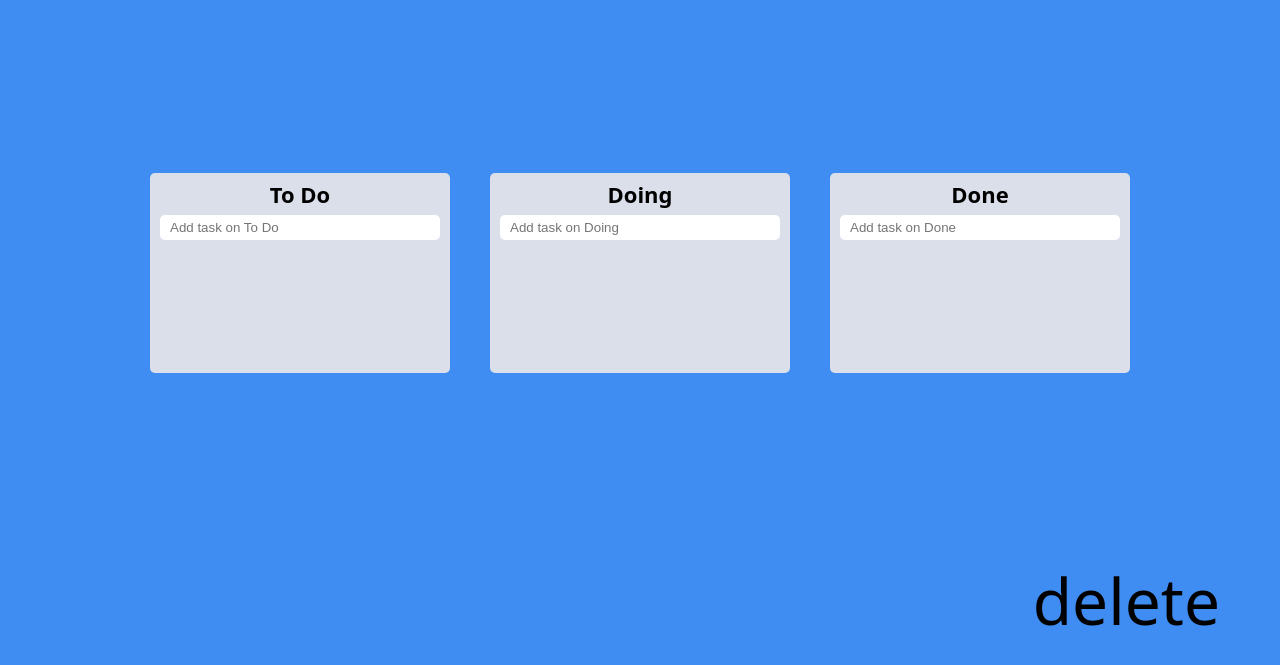
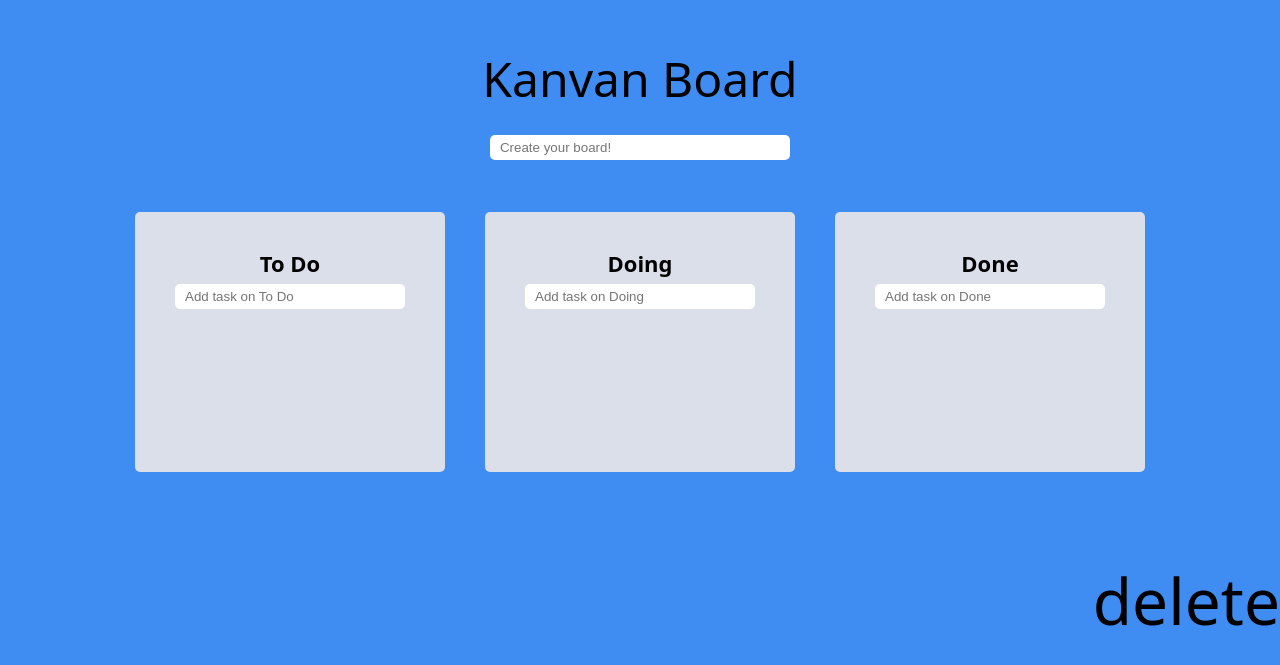
Before and after one commit to lovers2020/React-Trello, a React (Create React App) app: page / in a window 1280 px wide. Shown: the part 127-792 px from the top of the page. Built offline with nearby package versions, Linux system fonts and the light colour scheme; the HTML template or start-up script is replaced by a standard one.

Commit message:
Update file

```diff
--- a/src/App.tsx
+++ b/src/App.tsx
@@ -2,27 +2,26 @@ import { ThemeProvider, createGlobalStyle, styled } from "styled-components";
 import { useRecoilState, useRecoilValue } from "recoil";
 import { DragDropContext, DropResult, Droppable } from "react-beautiful-dnd";
 import reset from "styled-reset";
-import { IToDoState, toDoState } from "./atoms";
+import { toDoState } from "./atoms";
 import Board from "./components/Board";
-import deleteCard from "./components/deleteCard";
-import DeleteCard from "./components/deleteCard";
+import DeleteCard from "./components/DeleteCard";
+import CreateBoard from "./components/CreateBoardForm";
 
 const Wrapper = styled.div`
-  position: relative;
-  display: flex;
   width: 100%;
   margin: 0 auto;
+  display: flex;
+  flex-direction: column;
+  align-items: center;
+  justify-content: center;
+  height: 100vh;
+`;
+const InnerWrapper = styled.div`
+  max-width: 1300px;
+  flex-wrap: wrap;
+  display: flex;
   justify-content: center;
   align-items: center;
-  height: 100vh;
-`;
-const DeleteArea = styled.div<{ isDraggingOver: boolean }>`
-  position: absolute;
-  bottom: 40px;
-  right: 600px;
-  text-align: center;
-  transition: scale 0.3s ease-in-out;
-  scale: ${(props) => (props.isDraggingOver ? 1.1 : 1.0)};
 `;
 const GlobalStyle = createGlobalStyle`
 ${reset}
@@ -48,6 +47,20 @@ function App() {
   const [toDos, setToDos] = useRecoilState(toDoState);
   const onDragEnd = ({ destination, draggableId, source }: DropResult) => {
     if (!destination) return;
+    // if (source.droppableId === "boards") {
+    //   setToDos((prev) => {
+    //     console.log(prev);
+    //     const entries = Object.entries(prev);
+    //     console.log(entries);
+    //     const [temp] = entries.splice(source.index, 1);
+    //     entries.splice(destination.index, 0, temp);
+    //     return entries.reduce((r, [k, v]) => ({ ...r, [k]: v }), {});
+    //     // return {
+    //     //   ...prev,
+    //     //   entries,
+    //     // };
+    //   });
+    // } else
     if (destination.droppableId === "delete") {
       setToDos((allBoards) => {
         const deleteBoard = [...allBoards[source.droppableId]];
@@ -75,15 +88,29 @@ function App() {
   return (
     <>
       <GlobalStyle />
-
-      <DragDropContext onDragEnd={onDragEnd}>
-        <Wrapper>
-          {Object.keys(toDos).map((boardId) => (
-            <Board boardId={boardId} key={boardId} toDos={toDos[boardId]} />
-          ))}
+      <Wrapper>
+        <CreateBoard />
+        <DragDropContext onDragEnd={onDragEnd}>
+          <Droppable droppableId="boards">
+            {(provided) => (
+              <InnerWrapper
+                {...provided.droppableProps}
+                ref={provided.innerRef}
+              >
+                {Object.keys(toDos).map((boardId, idx) => (
+                  <Board
+                    boardId={boardId}
+                    key={boardId}
+                    toDos={toDos[boardId]}
+                    index={idx}
+                  />
+                ))}
+              </InnerWrapper>
+            )}
+          </Droppable>
           <DeleteCard />
-        </Wrapper>
-      </DragDropContext>
+        </DragDropContext>
+      </Wrapper>
     </>
   );
 }
--- a/src/atoms.tsx
+++ b/src/atoms.tsx
@@ -1,4 +1,4 @@
-import { atom, selector } from "recoil";
+import { atom } from "recoil";
 import { loadToDos } from "./components/storage";
 
 export interface ITodo {
@@ -8,12 +8,12 @@ export interface ITodo {
 export interface IToDoState {
   [key: string]: ITodo[];
 }
-const defaultToDos: IToDoState = {
+export const BoardList: IToDoState = {
   "To Do": [],
   Doing: [],
   Done: [],
 };
 export const toDoState = atom<IToDoState>({
   key: "toDo",
-  default: loadToDos() ?? defaultToDos,
+  default: loadToDos() ?? BoardList,
 });
--- a/src/components/Board.tsx
+++ b/src/components/Board.tsx
@@ -1,22 +1,24 @@
-import { DragDropContext, DropResult, Droppable } from "react-beautiful-dnd";
+import { Draggable, Droppable } from "react-beautiful-dnd";
 import styled from "styled-components";
 import DraggableCard from "./DraggableCard";
-import { useEffect, useRef } from "react";
+import { useEffect } from "react";
 import { useForm } from "react-hook-form";
 import { ITodo, toDoState } from "../atoms";
-import { useSetRecoilState, useRecoilState, Snapshot } from "recoil";
+import { useRecoilState } from "recoil";
 import { saveToDos } from "./storage";
 
 const Wrapper = styled.div`
-  margin: 0 20px;
+  position: relative;
+  margin: 20px;
   padding: 10px;
   background-color: ${(props) => props.theme.boardColor};
   border-radius: 5px;
   min-height: 200px;
-  min-width: 300px;
+  min-width: 250px;
   display: flex;
   flex-direction: column;
   align-items: center;
+  justify-content: center;
 `;
 const Title = styled.h1`
   text-align: center;
@@ -55,15 +57,14 @@ interface IAreaProps {
 interface IBoardprops {
   toDos: ITodo[];
   boardId: string;
+  index: number;
 }
 interface IForm {
   toDo: string;
 }
 
-export default function Board({ toDos, boardId }: IBoardprops) {
-  const onDrag = ({ source, draggableId, destination }: DropResult) => {
-    console.log(source, draggableId, destination);
-  };
+export default function Board({ toDos, boardId, index }: IBoardprops) {
+  //   console.log(boardId + "", index);
   const [ToDos, setToDos] = useRecoilState(toDoState);
   const { register, setValue, handleSubmit } = useForm<IForm>();
   const onVaild = ({ toDo }: IForm) => {
@@ -84,6 +85,13 @@ export default function Board({ toDos, boardId }: IBoardprops) {
   }, [ToDos]);
   return (
     <Wrapper>
+      <Draggable draggableId={boardId + ""} index={index}>
+        {(provided, snapshot) => (
+          <Wrapper
+            ref={provided.innerRef}
+            {...provided.draggableProps}
+            {...provided.dragHandleProps}
+          >
             <Title>{boardId}</Title>
             <Form onSubmit={handleSubmit(onVaild)}>
               <input
@@ -93,13 +101,13 @@ export default function Board({ toDos, boardId }: IBoardprops) {
               ></input>
             </Form>
             <Droppable droppableId={boardId}>
-        {(magic, snapshot) => (
+              {(provided, snapshot) => (
                 <>
                   <Area
                     isDraggingOver={snapshot.isDraggingOver}
                     isDraggingFromThis={Boolean(snapshot.draggingFromThisWith)}
-              ref={magic.innerRef}
-              {...magic.droppableProps}
+                    ref={provided.innerRef}
+                    {...provided.droppableProps}
                   >
                     {toDos.map((toDo, index) => (
                       <DraggableCard
@@ -110,10 +118,13 @@ export default function Board({ toDos, boardId }: IBoardprops) {
                       />
                     ))}
                   </Area>
-            {magic.placeholder}
+                  {provided.placeholder}
                 </>
               )}
             </Droppable>
           </Wrapper>
+        )}
+      </Draggable>
+    </Wrapper>
   );
 }
--- /dev/null
+++ b/src/components/CreateBoardForm.tsx
@@ -0,0 +1,50 @@
+import { useSetRecoilState } from "recoil";
+import { toDoState } from "../atoms";
+import { useForm } from "react-hook-form";
+import styled from "styled-components";
+
+interface IBoard {
+  boardInput: string;
+}
+const Wrapper = styled.div``;
+const Title = styled.h2`
+  font-size: 48px;
+`;
+const Form = styled.form`
+  display: flex;
+  justify-content: center;
+  margin: 2rem 0;
+  input {
+    width: 300px;
+    border-radius: 5px;
+    border: none;
+    padding: 5px 10px;
+  }
+`;
+
+export default function CreateBoard() {
+  const setBoards = useSetRecoilState(toDoState);
+  const { register, handleSubmit, setValue } = useForm<IBoard>();
+  const onValid = ({ boardInput }: IBoard) => {
+    setBoards((allBoadrd) => {
+      return {
+        ...allBoadrd,
+        [boardInput]: [],
+      };
+    });
+    setValue("boardInput", "");
+  };
+
+  return (
+    <Wrapper>
+      <Title>Kanvan Board</Title>
+      <Form onSubmit={handleSubmit(onValid)}>
+        <input
+          {...register("boardInput", { required: true })}
+          type="text"
+          placeholder="Create your board!"
+        ></input>
+      </Form>
+    </Wrapper>
+  );
+}
--- a/src/components/DraggableCard.tsx
+++ b/src/components/DraggableCard.tsx
@@ -22,12 +22,12 @@ interface IDraggableCardProps {
 function DraggableCard({ toDoId, toDoText, index }: IDraggableCardProps) {
   return (
     <Draggable draggableId={toDoId + ""} index={index}>
-      {(magic, snapshot) => (
+      {(provided, snapshot) => (
         <Card
           isDragging={snapshot.isDragging}
-          ref={magic.innerRef}
-          {...magic.draggableProps}
-          {...magic.dragHandleProps}
+          ref={provided.innerRef}
+          {...provided.draggableProps}
+          {...provided.dragHandleProps}
         >
           {toDoText}
         </Card>
--- a/src/components/deleteCard.tsx
+++ b/src/components/deleteCard.tsx
@@ -4,7 +4,7 @@ import styled from "styled-components";
 const DeleteArea = styled.div<{ isDraggingOver: boolean }>`
   position: absolute;
   bottom: 40px;
-  right: 60px;
+  right: 0;
   text-align: center;
   transition: scale 0.3s ease-in-out;
   scale: ${(props) => (props.isDraggingOver ? 1.1 : 1.0)};
```
Lines whose indentation alone changed are shown as unchanged.
